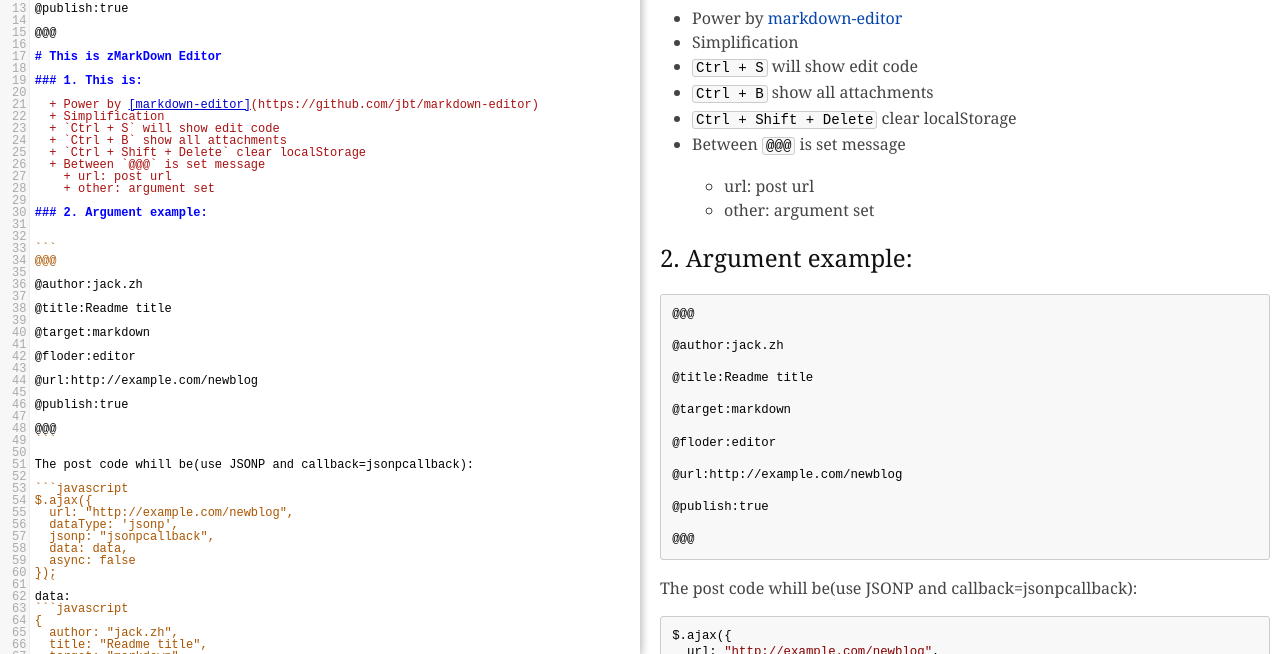
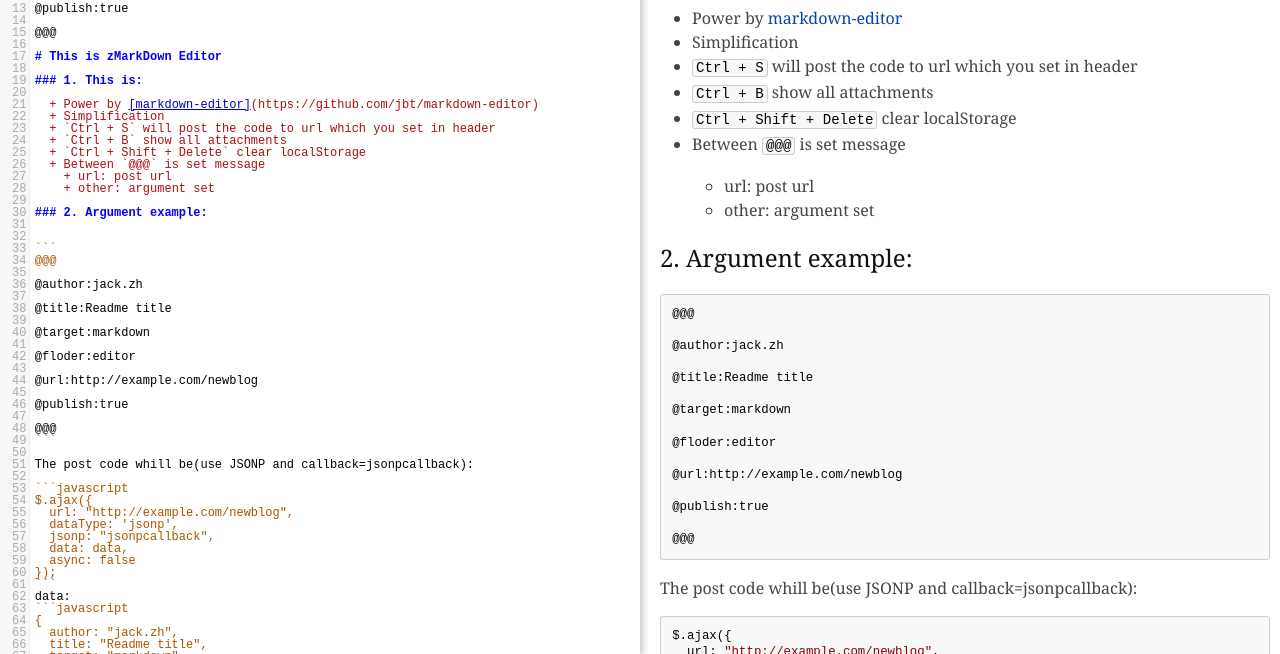
Before and after one commit to jack-zh/zmade, a plain HTML site: page index.html in a window 1280 px wide. Shown: the part 146-800 px from the top of the page. Drawn offline with Linux system fonts and the light colour scheme.

Commit message:
for mat code

```diff
--- a/index.html
+++ b/index.html
@@ -45,7 +45,7 @@
 
   + Power by [markdown-editor](https://github.com/jbt/markdown-editor)
   + Simplification
-  + `Ctrl + S` will show edit code
+  + `Ctrl + S` will post the code to url which you set in header
   + `Ctrl + B` show all attachments
   + `Ctrl + Shift + Delete` clear localStorage
   + Between `@@@` is set message
```
Also changed, not shown: 1 other file.
